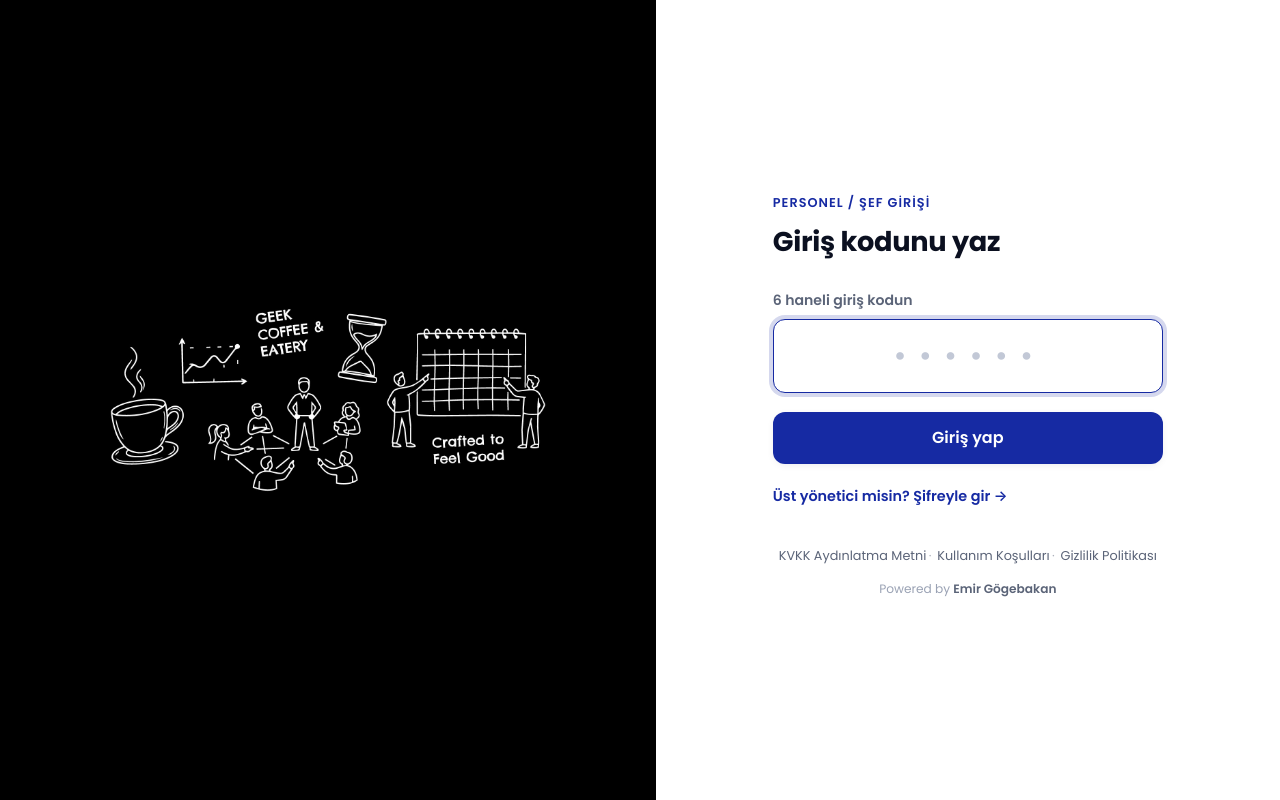
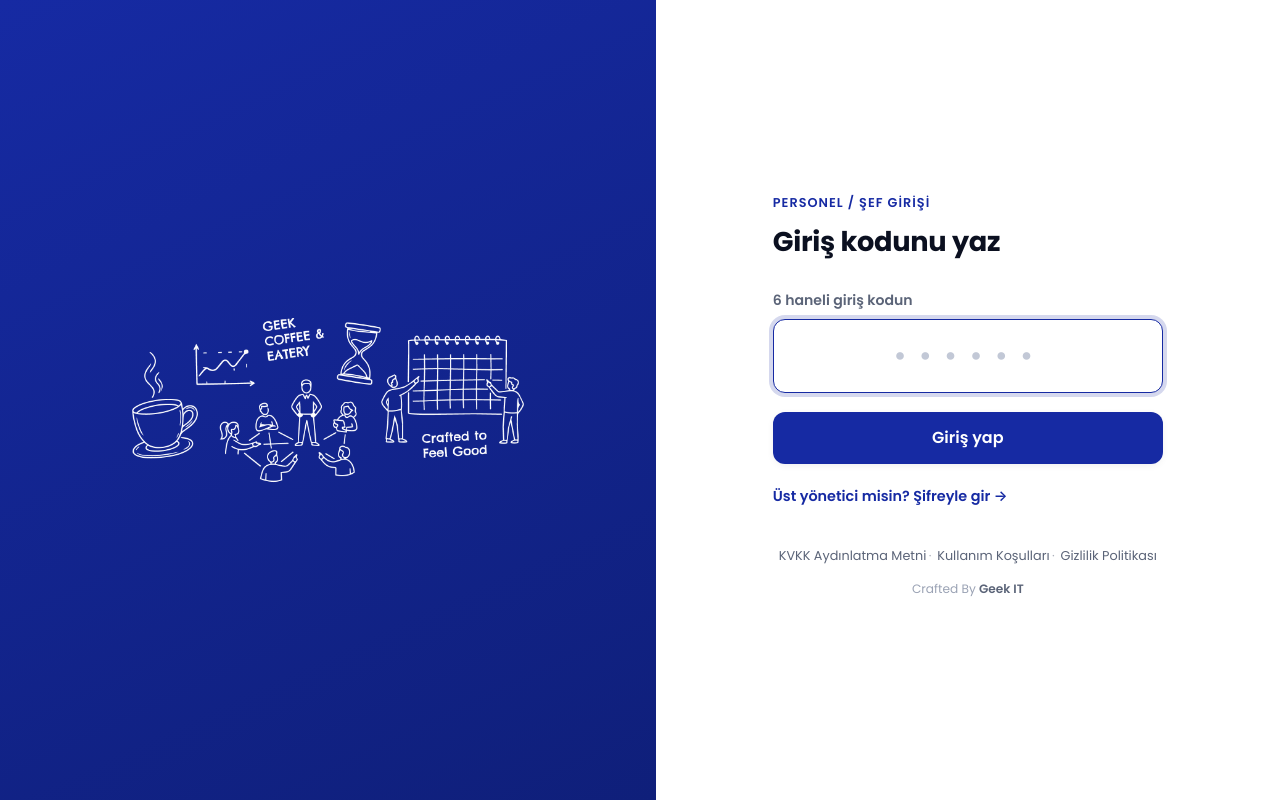
Before and after one commit to mCglawyer/GEEK-SON-SURUM, a Django app: page / in a window 1280 px wide. Run offline with Django 5.2, Linux system fonts and the light colour scheme.

Commit message:
giris sol panel mavi + seffaf gorsel + crafted by geek it

```diff
--- a/panel/templates/base.html
+++ b/panel/templates/base.html
@@ -16,7 +16,7 @@
   <link rel="preconnect" href="https://fonts.googleapis.com">
   <link rel="preconnect" href="https://fonts.gstatic.com" crossorigin>
   <link href="https://fonts.googleapis.com/css2?family=Poppins:wght@400;500;600;700&display=swap" rel="stylesheet">
-  <link rel="stylesheet" href="{% static 'css/app.css' %}?v=8">
+  <link rel="stylesheet" href="{% static 'css/app.css' %}?v=9">
   {% block extra_head %}{% endblock %}
 </head>
 <body>
--- a/panel/templates/personel_giris.html
+++ b/panel/templates/personel_giris.html
@@ -70,7 +70,7 @@
             <a href="{% url 'kullanim_kosullari' %}">Kullanım Koşulları</a><span class="sep">·</span>
             <a href="{% url 'gizlilik' %}">Gizlilik Politikası</a>
           </nav>
-          <p class="powered">Powered by <b>Emir Gögebakan</b></p>
+          <p class="powered">Crafted By <b>Geek IT</b></p>
         </footer>
       </div>
     </div>
--- a/static/css/app.css
+++ b/static/css/app.css
@@ -57,8 +57,8 @@ a { color:var(--brand); text-decoration:none; }
 .login-wrap { min-height:100dvh; display:grid; grid-template-columns:1.05fr 1fr; }
 
 .brand-panel { position:relative; overflow:hidden; color:#fff;
-  background:#000;
-  display:flex; align-items:center; justify-content:center; padding:0; }
+  background:linear-gradient(155deg,var(--brand) 0%, var(--brand-700) 100%);
+  display:flex; align-items:center; justify-content:center; padding:2rem; }
 .brand-panel::before, .brand-panel::after { display:none; }
 .brand-art { width:100%; height:100%; object-fit:contain; object-position:center; display:block; }
 .brand-logo { position:relative; height:40px; width:auto; }
```
Also changed, not shown: static/images/geek_login_art.png.
